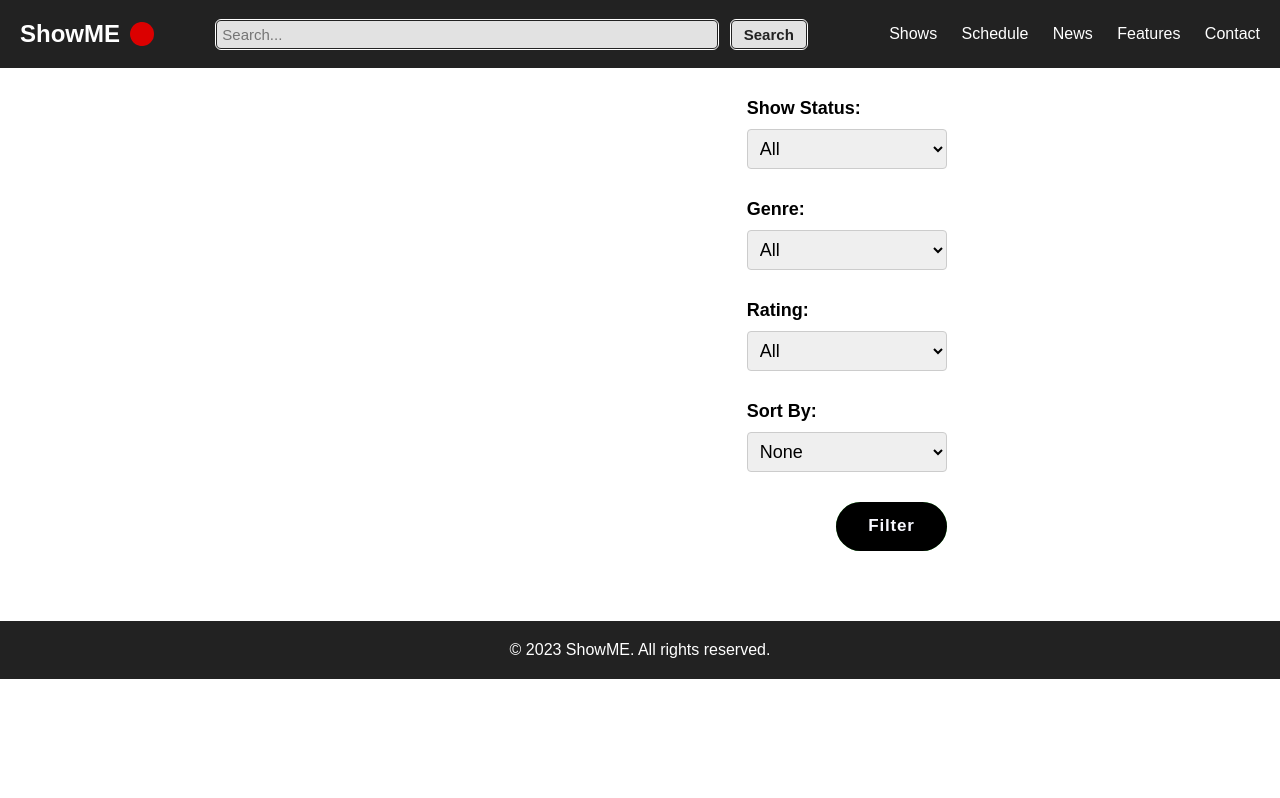
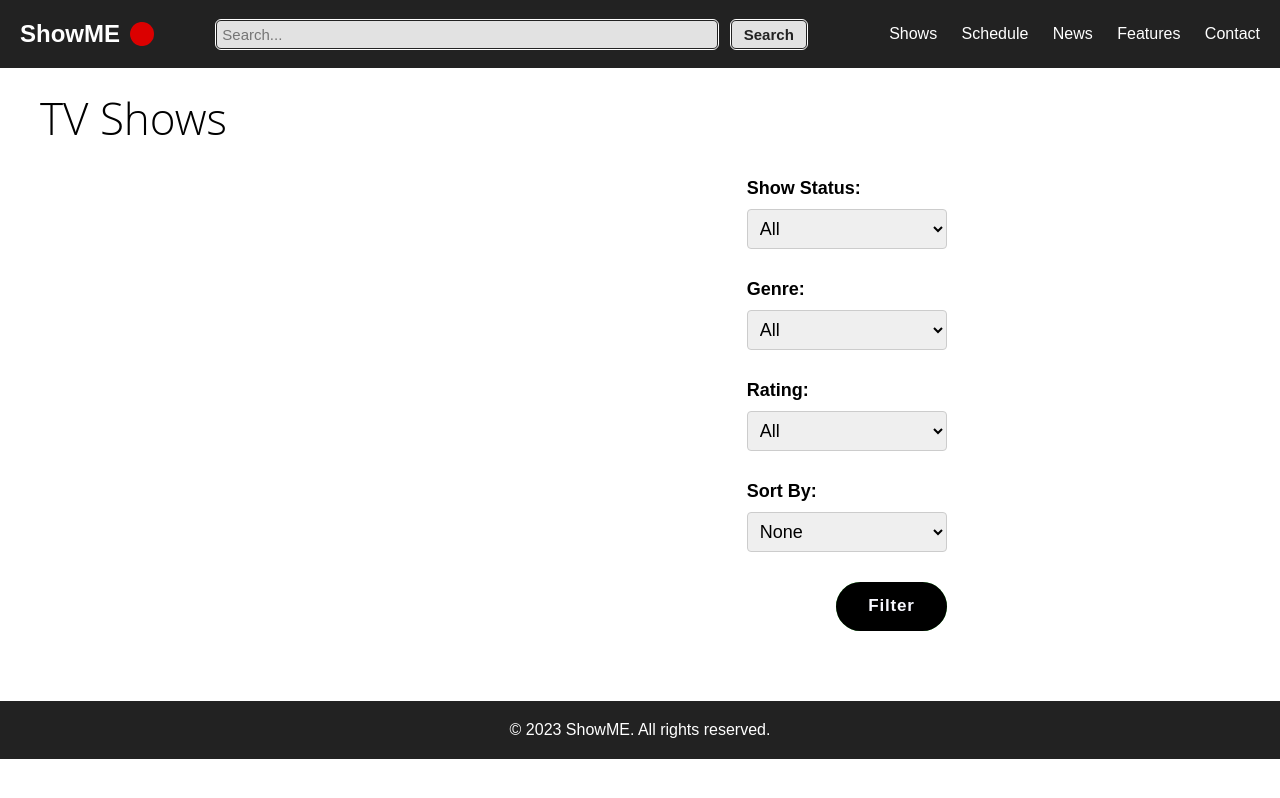
Before and after one commit to ArshavineRoy/ShowME, a plain HTML site: page index.html in a window 1280 px wide. Drawn offline with Linux system fonts and the light colour scheme; no server answers.

Commit message:
added a 'page title' in main section

```diff
--- a/index.html
+++ b/index.html
@@ -52,10 +52,13 @@
       </nav>
     </header>
     <main>
+      <p id="page-title">TV Shows</p>
+      <section id="show-content">
         <!-- Show Cards -->
-      <section class="show-cards"></section>
 
-      <section class="filter-section">
+        <div class="show-cards"></div>
+
+        <div class="filter-section">
           <div class="filter">
             <label for="status">Show Status:</label> <br />
             <select id="status">
@@ -118,6 +121,7 @@
             </select>
           </div>
           <button id="filter-btn"><span>Filter</span></button>
+        </div>
       </section>
     </main>
     <div class="pagination-reference"></div>
--- a/styles/style.css
+++ b/styles/style.css
@@ -84,12 +84,20 @@ nav ul li a {
   text-decoration: none;
 }
 
-.popular {
+#page-title {
   padding-left: 40px;
   padding-top: 20px;
+  font-family: "open sans", sans-serif;
+  font-size: 44px;
+  font-weight: 300;
 }
 
-main {
+/* .popular {
+  padding-left: 40px;
+  padding-top: 20px;
+} */
+
+#show-content {
   padding-block: 30px;
   padding-inline: 40px;
   display: flex;
```
Lines whose indentation alone changed are shown as unchanged.
